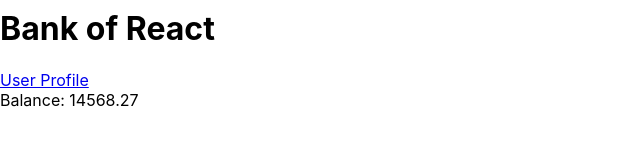
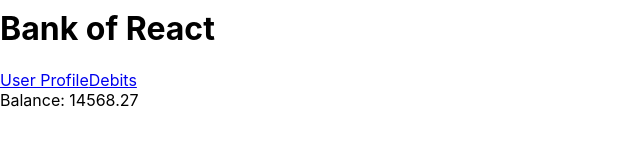
Before and after one commit to RamenWarlord/Assignment-4-Bank-of-React, a React (Create React App) app in the folder bank-of-react/: page / in a window 1280 px wide. Shown: the part 316-462 px from the top of the page, without its empty margins (0-640 px from the left). Built offline with nearby package versions, Linux system fonts and the light colour scheme.

Commit message:
added link to debit on home page

```diff
--- a/bank-of-react/src/components/Home.js
+++ b/bank-of-react/src/components/Home.js
@@ -11,7 +11,7 @@ function Home(props) {
       <h1>Bank of React</h1>
 
       <Link to="/userProfile">User Profile</Link>
-
+      <Link to="/debits">Debits</Link>
       <AccountBalance accountBalance={props.accountBalance} />
     </div>
   );
```
